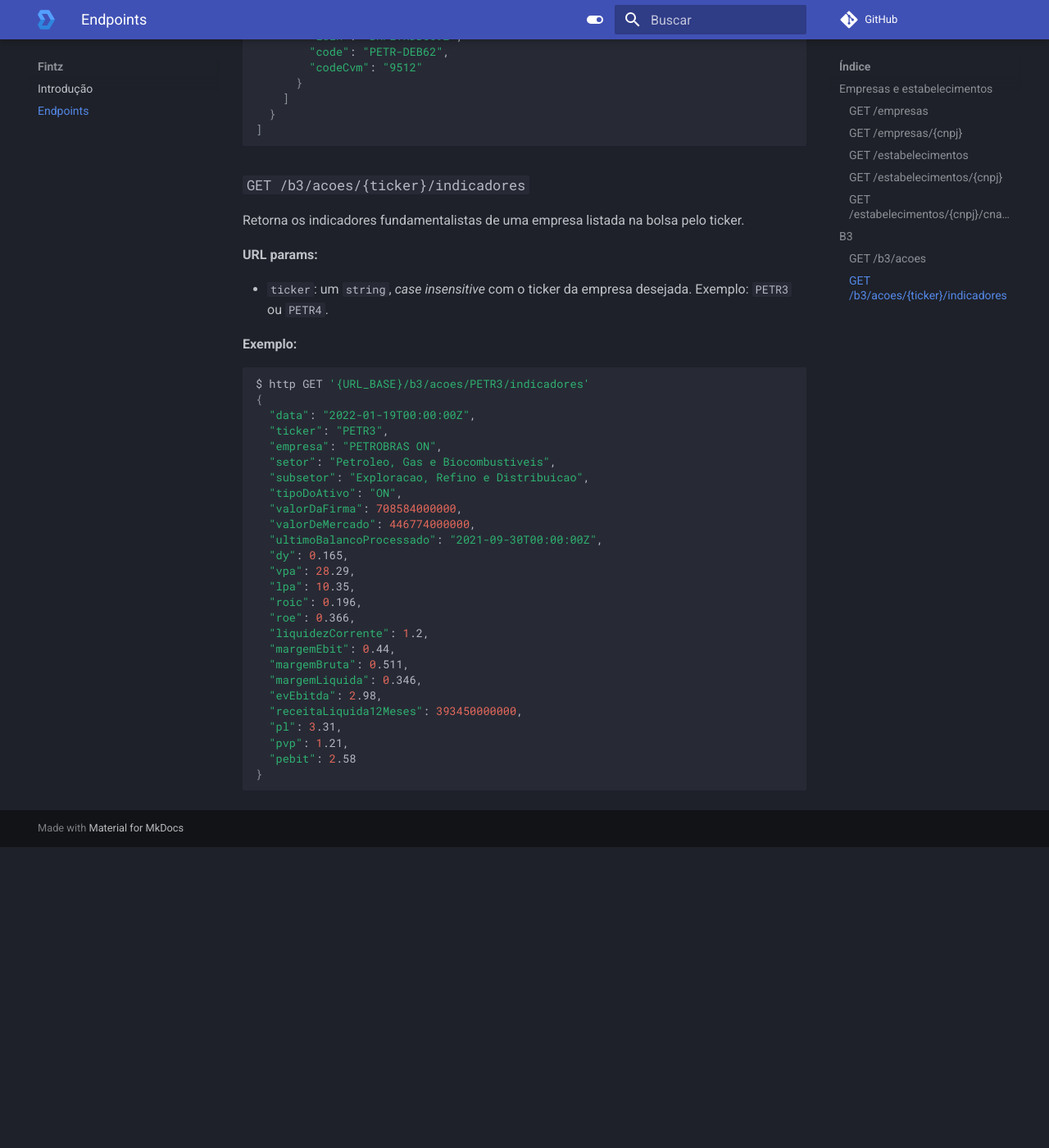
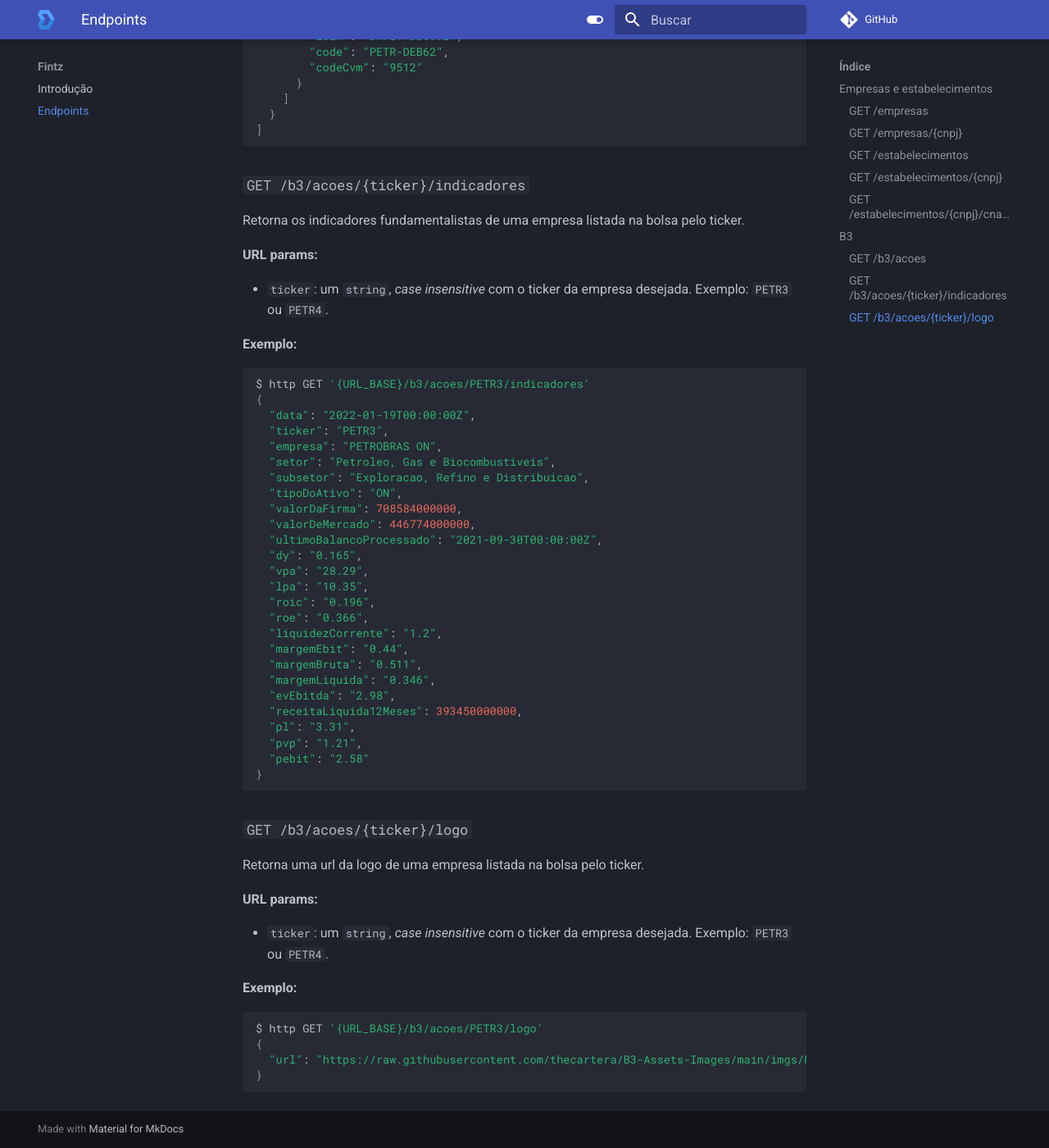
Before and after one commit to thefintz/docs, an MkDocs documentation site: the page built from docs/rest.md, in a window 1280 px wide and 1400 px high, scrolled down 6203 px. Shown: the whole window at 82% size. Built offline with MkDocs 1.6.1 and Material for MkDocs 9.7.7, drawn with Linux system fonts in a browser that asks for light colours; comment, search, counter and statistics services are not loaded; before the commit the page ends 7236 px from its top, so only the background shows below that.

Commit message:
adding logo endpoint and fixing data type in some indicadores

````diff
--- a/docs/rest.md
+++ b/docs/rest.md
@@ -332,20 +332,38 @@
   "valorDaFirma": 708584000000,
   "valorDeMercado": 446774000000,
   "ultimoBalancoProcessado": "2021-09-30T00:00:00Z",
-  "dy": 0.165,
-  "vpa": 28.29,
-  "lpa": 10.35,
-  "roic": 0.196,
-  "roe": 0.366,
-  "liquidezCorrente": 1.2,
-  "margemEbit": 0.44,
-  "margemBruta": 0.511,
-  "margemLiquida": 0.346,
-  "evEbitda": 2.98,
+  "dy": "0.165",
+  "vpa": "28.29",
+  "lpa": "10.35",
+  "roic": "0.196",
+  "roe": "0.366",
+  "liquidezCorrente": "1.2",
+  "margemEbit": "0.44",
+  "margemBruta": "0.511",
+  "margemLiquida": "0.346",
+  "evEbitda": "2.98",
   "receitaLiquida12Meses": 393450000000,
-  "pl": 3.31,
-  "pvp": 1.21,
-  "pebit": 2.58
+  "pl": "3.31",
+  "pvp": "1.21",
+  "pebit": "2.58"
+}
+```
+
+### `GET /b3/acoes/{ticker}/logo`
+
+Retorna uma url da logo de uma empresa listada na bolsa pelo ticker.
+
+**URL params:**
+
+- `ticker`: um `string`, _case insensitive_ com o ticker da empresa desejada.
+  Exemplo: `PETR3` ou `PETR4`.
+
+**Exemplo:**
+
+```bash
+$ http GET '{URL_BASE}/b3/acoes/PETR3/logo'
+{
+  "url": "https://raw.githubusercontent.com/thecartera/B3-Assets-Images/main/imgs/PETR3.png"
 }
 ```
 
````
